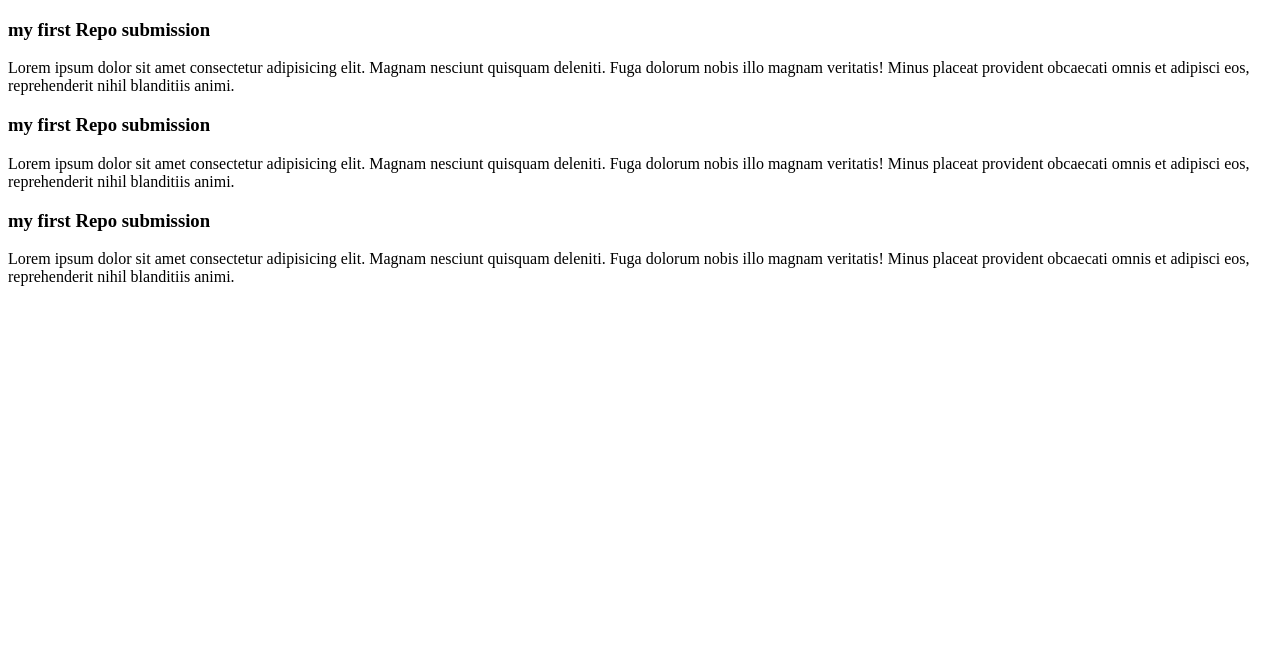
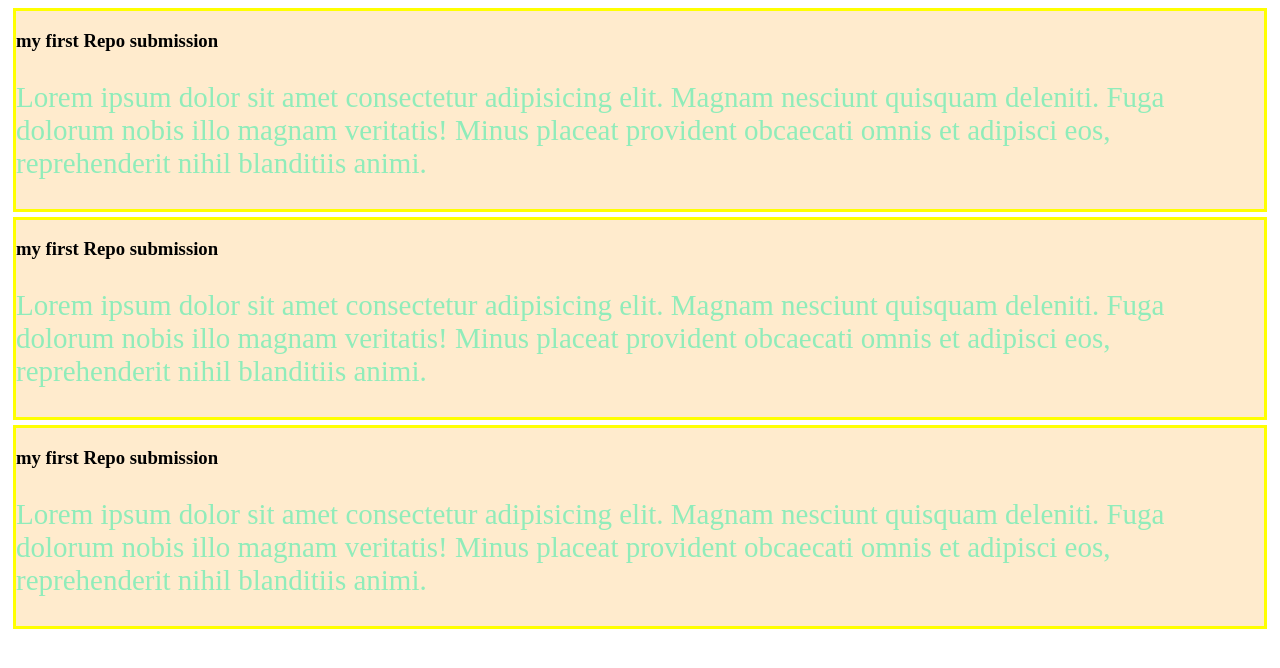
Before and after one commit to jahid-abir/my-repo1, a plain HTML site: page index.html in a window 1280 px wide. Drawn offline with Linux system fonts and the light colour scheme.

Commit message:
my css submission

```diff
--- /dev/null
+++ b/blog.css
@@ -0,0 +1,9 @@
+p{
+    color: rgb(144, 236, 186);
+    font-size: 29px;
+}
+div{
+    border: 3px solid yellow;
+    background-color: blanchedalmond;
+    margin: 5px;
+}
--- a/index.html
+++ b/index.html
@@ -4,6 +4,7 @@
     <meta charset="UTF-8">
     <meta name="viewport" content="width=device-width, initial-scale=1.0">
     <title>My First Ever Git hub Repo</title>
+    <link rel="stylesheet" href="blog.css">
 </head>
 <body>
     <div>
```
